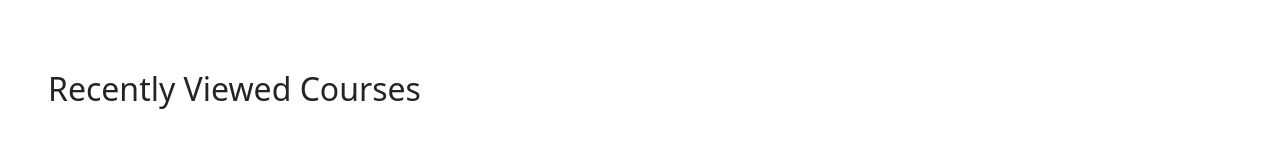
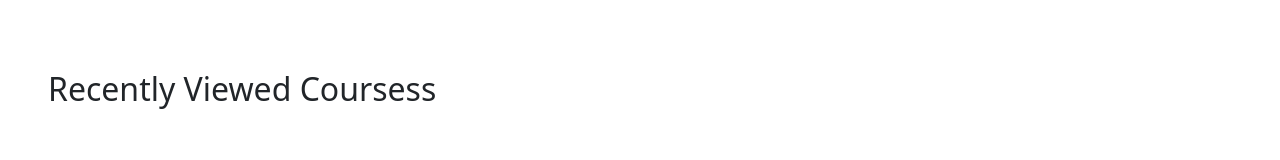
Before and after one commit to norhan-mahmoud-rizk/coursera-clone, an Angular app: page /home in a window 1280 px wide. Shown: the part 172-332 px from the top of the page. Built offline with nearby package versions, Linux system fonts and the light colour scheme; data requests are answered from the project's data file.

Commit message:
cahnges in the page of home

```diff
--- a/src/app/Components/home/home.component.html
+++ b/src/app/Components/home/home.component.html
@@ -2,7 +2,7 @@
 
 <div class="container-fluid marginTopFirst paddingCard">
   <div class="row margin">
-    <h2 class="sectionOne">Recently Viewed Courses </h2>
+    <h2 class="sectionOne">Recently Viewed Coursess </h2>
     <div class="container-fluid">
       <div id="course-container" class="row">
 
```
